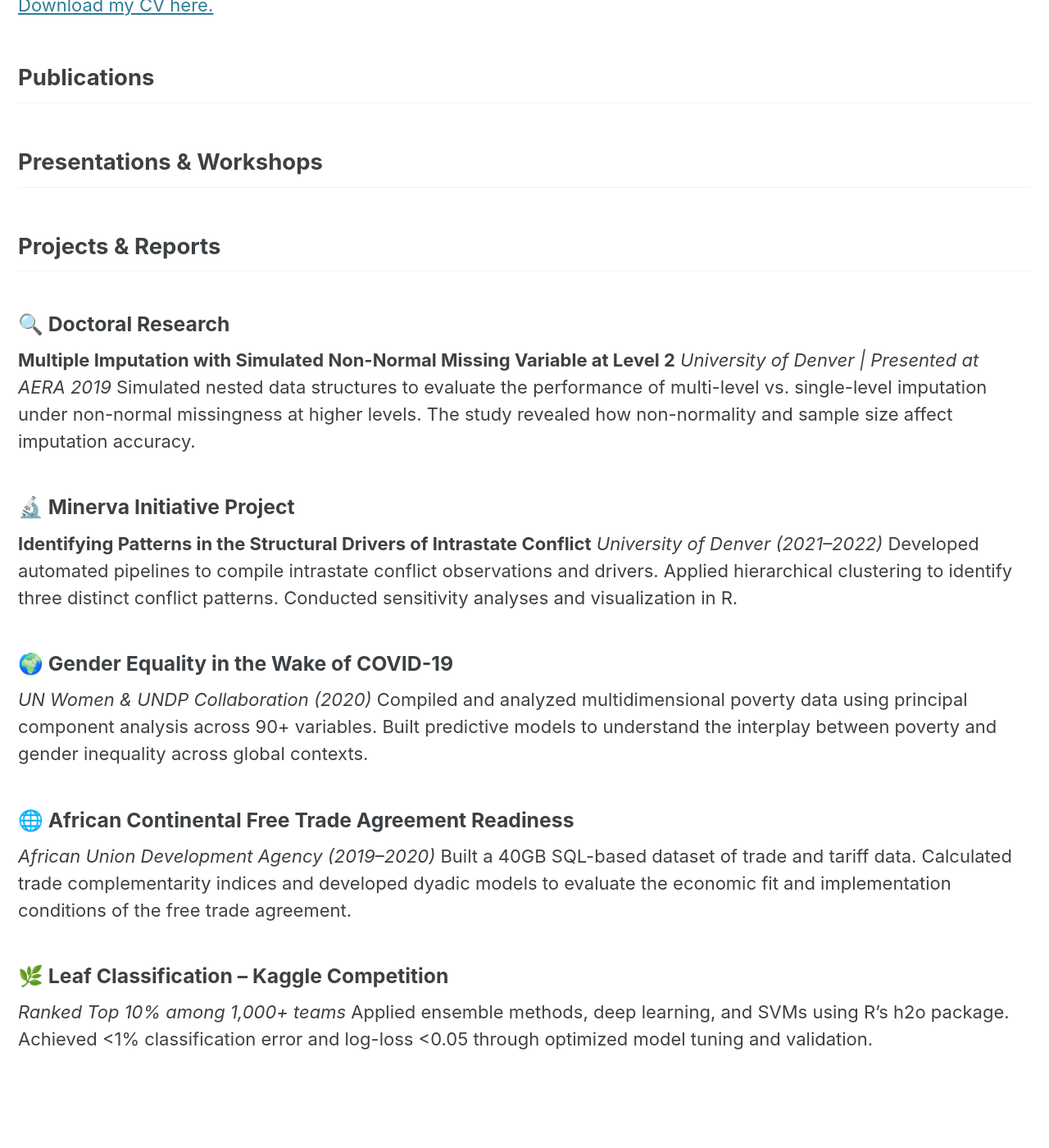
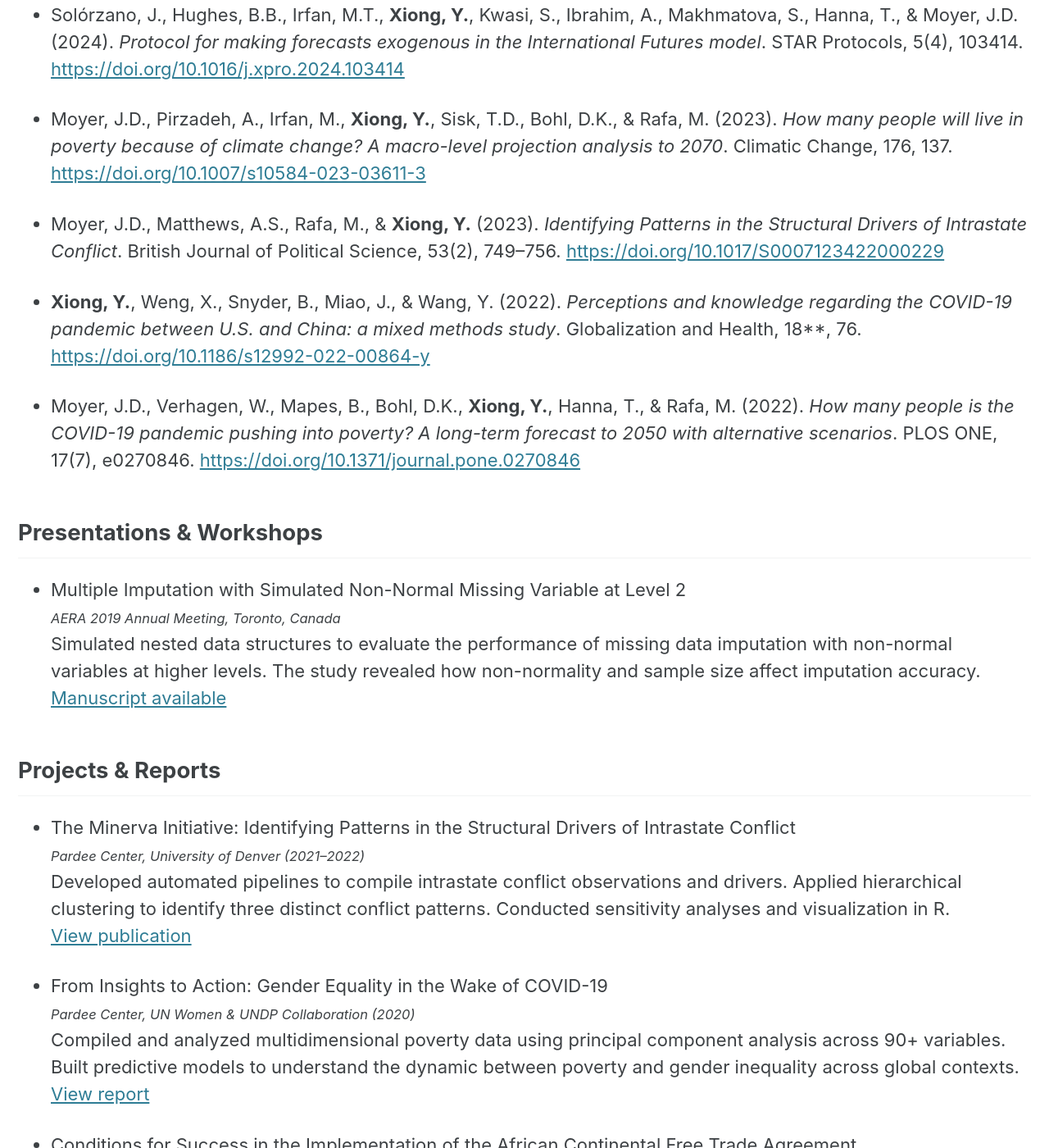
Before and after one commit to quciet/quciet.github.io, a Jekyll site: the page built from pages/research.md, in a window 1280 px wide and 1400 px high, scrolled down 234 px. Shown: the whole window at 82% size. Built offline with Jekyll 4.4.1, drawn with Linux system fonts in a browser that asks for light colours; cached includes are drawn as plain includes; some of the changed text lies outside the part shown.

Commit message:
research & projects update

```diff
--- a/pages/research.md
+++ b/pages/research.md
@@ -1,41 +1,46 @@
 ---
 layout: single
-title: "Research & Projects"
+# title: "Research & Projects"
 permalink: /research/
 author_profile: false
-
 ---
-
-Here you will find my scholarly work and technical projects.
-
-[Download my CV here.](/assets/cv.pdf)
-
+<!-- Here you will find my scholarly work and technical projects.  -->
+<!-- [Download my CV here.](/assets/Resume_Yutang_20250307.pdf) -->
 ## Publications
 <!-- Publication list can be expanded in the future -->
+- Solórzano, J., Hughes, B.B., Irfan, M.T., **Xiong, Y.**, Kwasi, S., Ibrahim, A., Makhmatova, S., Hanna, T., & Moyer, J.D. (2024). *Protocol for making forecasts exogenous in the International Futures model*. STAR Protocols, 5(4), 103414. [https://doi.org/10.1016/j.xpro.2024.103414](https://doi.org/10.1016/j.xpro.2024.103414)
+
+- Moyer, J.D., Pirzadeh, A., Irfan, M., **Xiong, Y.**, Sisk, T.D., Bohl, D.K., & Rafa, M. (2023). *How many people will live in poverty because of climate change? A macro-level projection analysis to 2070*. Climatic Change, 176, 137. [https://doi.org/10.1007/s10584-023-03611-3](https://doi.org/10.1007/s10584-023-03611-3)
+
+- Moyer, J.D., Matthews, A.S., Rafa, M., & **Xiong, Y.** (2023). *Identifying Patterns in the Structural Drivers of Intrastate Conflict*. British Journal of Political Science, 53(2), 749–756. [https://doi.org/10.1017/S0007123422000229](https://doi.org/10.1017/S0007123422000229)
+
+- **Xiong, Y.**, Weng, X., Snyder, B., Miao, J., & Wang, Y. (2022). *Perceptions and knowledge regarding the COVID-19 pandemic between U.S. and China: a mixed methods study*. Globalization and Health, 18**, 76. [https://doi.org/10.1186/s12992-022-00864-y](https://doi.org/10.1186/s12992-022-00864-y)
+
+- Moyer, J.D., Verhagen, W., Mapes, B., Bohl, D.K., **Xiong, Y.**, Hanna, T., & Rafa, M. (2022). *How many people is the COVID-19 pandemic pushing into poverty? A long-term forecast to 2050 with alternative scenarios*. PLOS ONE, 17(7), e0270846. [https://doi.org/10.1371/journal.pone.0270846](https://doi.org/10.1371/journal.pone.0270846)
+
+
 
 ## Presentations & Workshops
 <!-- Presentation list can be expanded in the future -->
+- Multiple Imputation with Simulated Non-Normal Missing Variable at Level 2
+  <small>*AERA 2019 Annual Meeting, Toronto, Canada*</small>
+  Simulated nested data structures to evaluate the performance of missing data imputation with non-normal variables at higher levels. The study revealed how non-normality and sample size affect imputation accuracy.
+  [Manuscript available](https://www.researchgate.net/publication/347442090_Multiple_Imputation_of_Nonnormal_Level_2_Missingness_in_Multilevel_Models)
+
 
 ## Projects & Reports
 
-### 🔍 Doctoral Research
-**Multiple Imputation with Simulated Non-Normal Missing Variable at Level 2**
-*University of Denver | Presented at AERA 2019*
-Simulated nested data structures to evaluate the performance of multi-level vs. single-level imputation under non-normal missingness at higher levels. The study revealed how non-normality and sample size affect imputation accuracy.
+- The Minerva Initiative: Identifying Patterns in the Structural Drivers of Intrastate Conflict
+  <small>*Pardee Center, University of Denver (2021–2022)*</small>
+  Developed automated pipelines to compile intrastate conflict observations and drivers. Applied hierarchical clustering to identify three distinct conflict patterns. Conducted sensitivity analyses and visualization in R.
+  [View publication](https://doi.org/10.1007/s10584-023-03611-3)
 
-### 🔬 Minerva Initiative Project
-**Identifying Patterns in the Structural Drivers of Intrastate Conflict**
-*University of Denver (2021–2022)*
-Developed automated pipelines to compile intrastate conflict observations and drivers. Applied hierarchical clustering to identify three distinct conflict patterns. Conducted sensitivity analyses and visualization in R.
+- From Insights to Action: Gender Equality in the Wake of COVID-19
+  <small>*Pardee Center, UN Women & UNDP Collaboration (2020)*</small>
+  Compiled and analyzed multidimensional poverty data using principal component analysis across 90+ variables. Built predictive models to understand the dynamic between poverty and gender inequality across global contexts.
+  [View report](https://www.unwomen.org/en/digital-library/publications/2020/09/gender-equality-in-the-wake-of-covid-19)
 
-### 🌍 Gender Equality in the Wake of COVID-19
-*UN Women & UNDP Collaboration (2020)*
-Compiled and analyzed multidimensional poverty data using principal component analysis across 90+ variables. Built predictive models to understand the interplay between poverty and gender inequality across global contexts.
-
-### 🌐 African Continental Free Trade Agreement Readiness
-*African Union Development Agency (2019–2020)*
-Built a 40GB SQL-based dataset of trade and tariff data. Calculated trade complementarity indices and developed dyadic models to evaluate the economic fit and implementation conditions of the free trade agreement.
-
-### 🌿 Leaf Classification – Kaggle Competition
-*Ranked Top 10% among 1,000+ teams*
-Applied ensemble methods, deep learning, and SVMs using R's h2o package. Achieved <1% classification error and log-loss <0.05 through optimized model tuning and validation.
+- Conditions for Success in the Implementation of the African Continental Free Trade Agreement
+  <small>*Pardee Center, commissioned by the African Union Development Agency (2019–2020)*</small>
+  Built a 40GB SQL-based dataset of trade and tariff data. Calculated trade complementarity indices and developed dyadic models to evaluate the economic fit and implementation conditions of the free trade agreement.
+  [View report](https://www.nepad.org/publication/conditions-success-implementation-of-african-continental-free-trade-agreement)
```
Also changed, not shown: README.md, 2 other files.
